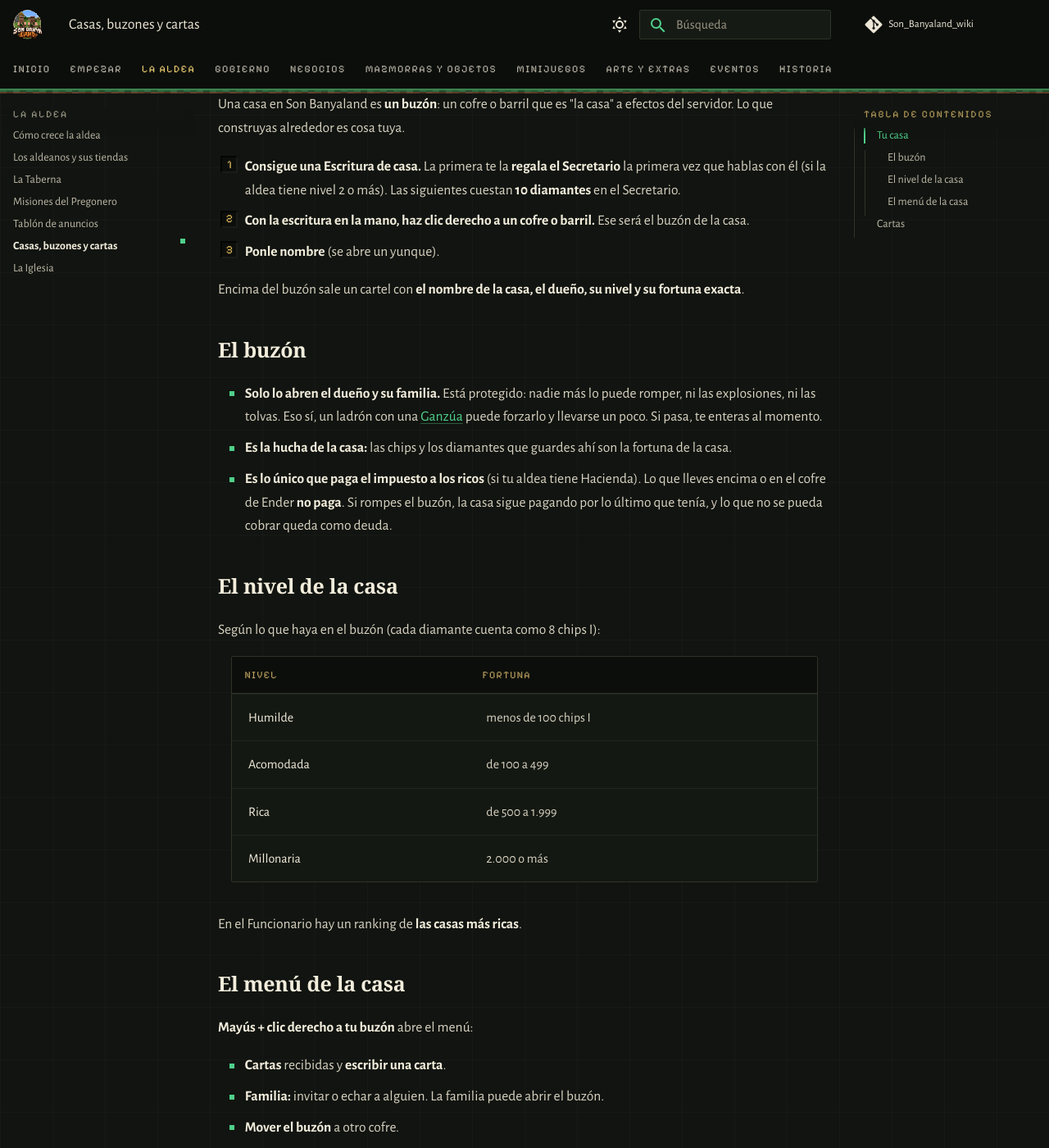
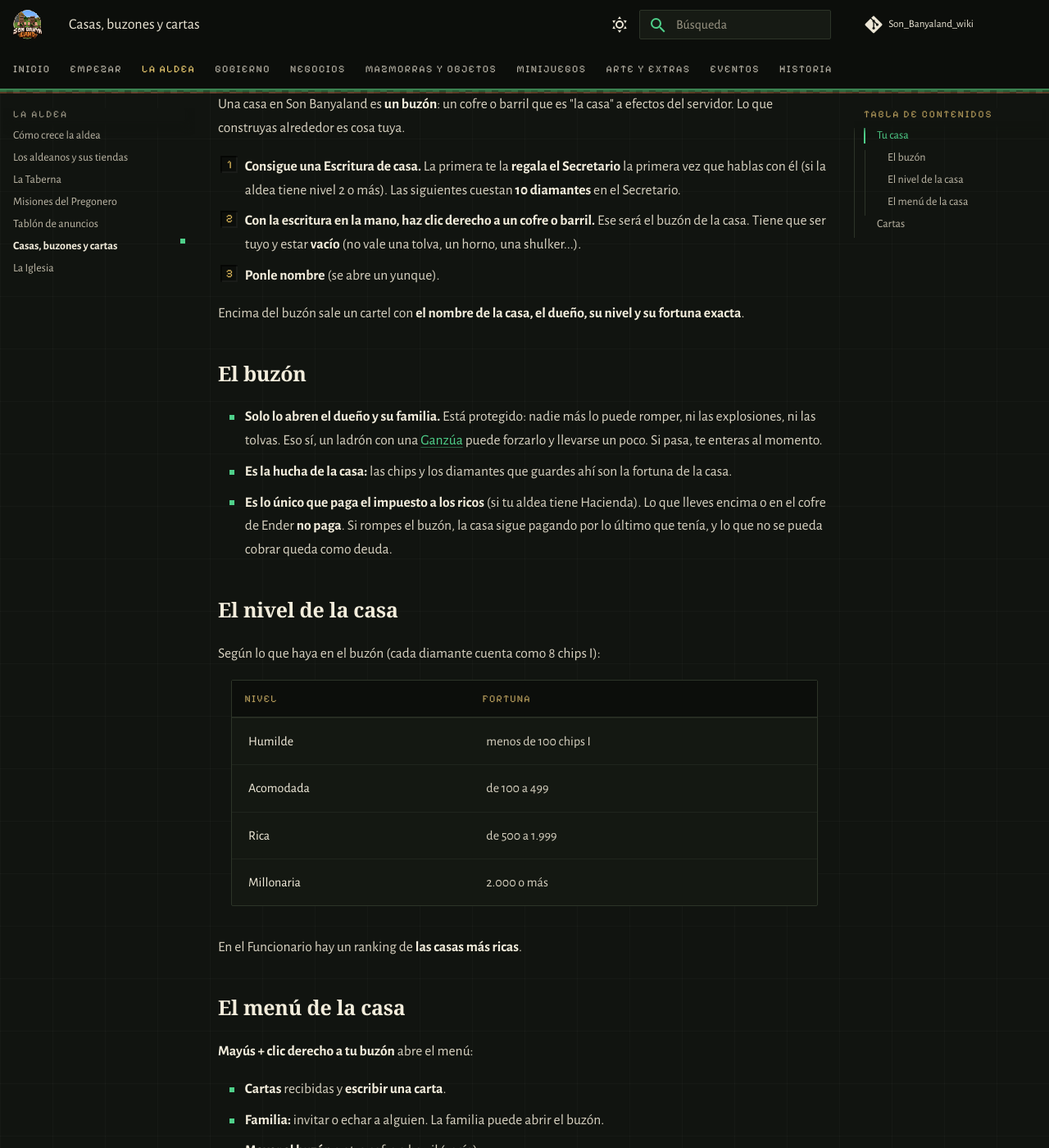
Before and after one commit to PigPilgrim/Son_Banyaland_wiki, an MkDocs documentation site: the page built from docs/casas.md, in a window 1280 px wide and 1400 px high, scrolled down 254 px. Shown: the whole window at 82% size. Built offline with MkDocs 1.6.1 and Material for MkDocs 9.7.7, drawn with Linux system fonts in a browser that asks for light colours; some web fonts are replaced; comment, search, counter and statistics services are not loaded.

Commit message:
Alijo, buzón y caja: solo cofre, cofre trampa o barril, y vacío al elegirlo
Co-Authored-By: Claude Opus 5.5 <noreply@anthropic.com>

```diff
--- a/docs/casas.md
+++ b/docs/casas.md
@@ -7,7 +7,8 @@ construyas alrededor es cosa tuya.
 
 1. **Consigue una Escritura de casa.** La primera te la **regala el Secretario** la primera vez que hablas con él
    (si la aldea tiene nivel 2 o más). Las siguientes cuestan **10 diamantes** en el Secretario.
-2. **Con la escritura en la mano, haz clic derecho a un cofre o barril.** Ese será el buzón de la casa.
+2. **Con la escritura en la mano, haz clic derecho a un cofre o barril.** Ese será el buzón de la casa. Tiene que
+   ser tuyo y estar **vacío** (no vale una tolva, un horno, una shulker...).
 3. **Ponle nombre** (se abre un yunque).
 
 Encima del buzón sale un cartel con **el nombre de la casa, el dueño, su nivel y su fortuna exacta**.
@@ -40,7 +41,7 @@ En el Funcionario hay un ranking de **las casas más ricas**.
 
 - **Cartas** recibidas y **escribir una carta**.
 - **Familia:** invitar o echar a alguien. La familia puede abrir el buzón.
-- **Mover el buzón** a otro cofre.
+- **Mover el buzón** a otro cofre o barril (vacío).
 - **Abandonar la casa.**
 
 ## Cartas
```
Also changed, not shown: docs/crimen.md (+1 -1 lines), docs/empresas.md (+1 -1 lines).
